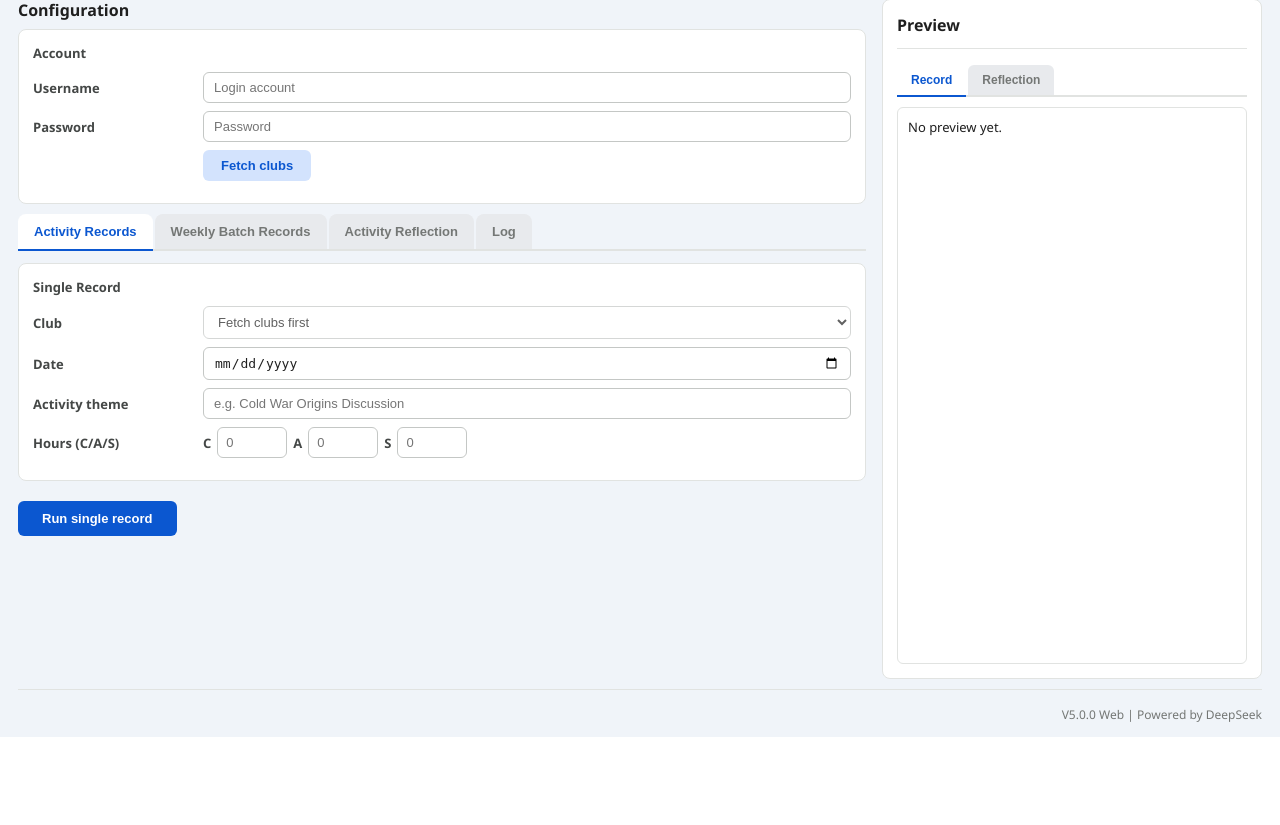
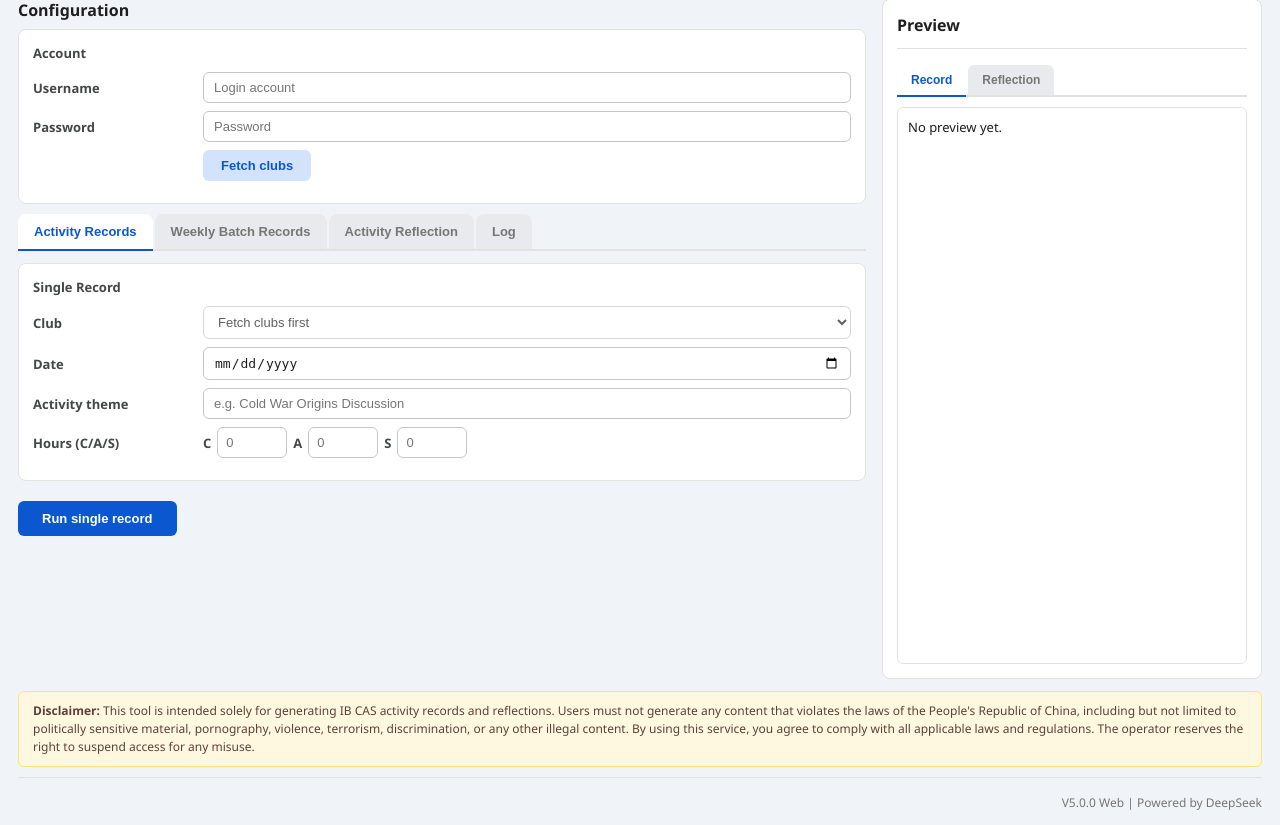
Before and after one commit to TommyMaHaoKun/CAS_MONSTER_WEBSITE, a Flask app: page / in a window 1280 px wide. Shown: the part 67-892 px from the top of the page. Before the commit the page ends 804 px from the top, so only its background shows below. Run offline with Flask 3, Linux system fonts and the light colour scheme; some libraries are stand-ins or nearby versions.

Commit message:
Add legal disclaimer about PRC content regulations

```diff
--- a/static/style.css
+++ b/static/style.css
@@ -371,6 +371,18 @@ body {
     margin-bottom: 10px;
 }
 
+/* Disclaimer */
+.disclaimer {
+    background: #FFF8E1;
+    border: 1px solid #FFE082;
+    border-radius: 6px;
+    padding: 10px 14px;
+    margin-top: 12px;
+    font-size: 12px;
+    color: #5D4037;
+    line-height: 1.5;
+}
+
 /* Footer */
 .app-footer {
     padding: 6px 0;
--- a/templates/index.html
+++ b/templates/index.html
@@ -211,6 +211,15 @@
             </div>
         </div>
 
+        <!-- Disclaimer -->
+        <div class="disclaimer">
+            <strong>Disclaimer:</strong> This tool is intended solely for generating IB CAS activity records and reflections.
+            Users must not generate any content that violates the laws of the People's Republic of China, including but not limited to
+            politically sensitive material, pornography, violence, terrorism, discrimination, or any other illegal content.
+            By using this service, you agree to comply with all applicable laws and regulations. The operator reserves the right
+            to suspend access for any misuse.
+        </div>
+
         <!-- Footer -->
         <div class="divider-light footer-divider"></div>
         <footer class="app-footer">
```
